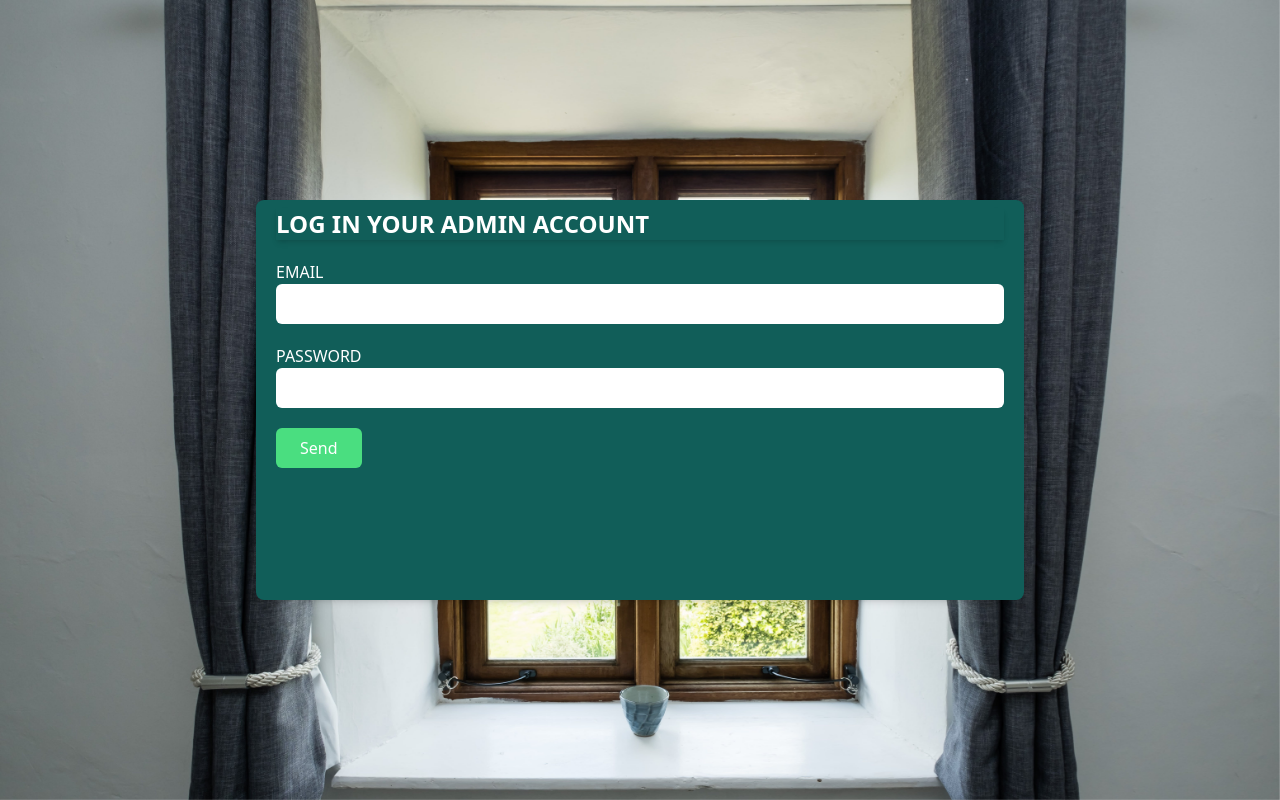
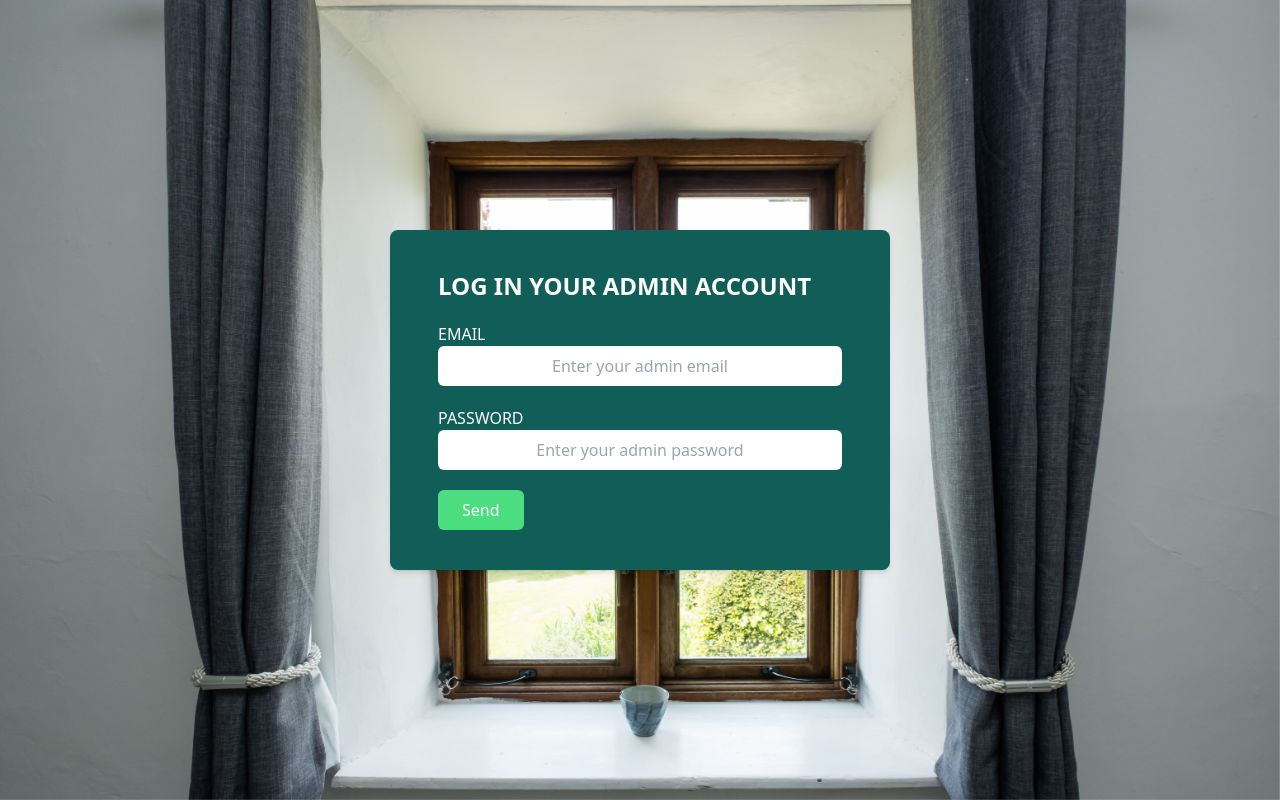
Before and after one commit to Jas-developer/davaodormitel-management-system, a React (Vite) app: page / in a window 1280 px wide. Built offline with nearby package versions, Linux system fonts and the light colour scheme; no server answers.

Commit message:
red design width size

```diff
--- a/src/App.tsx
+++ b/src/App.tsx
@@ -33,10 +33,10 @@ const App = () => {
     <main className="bg-[url('/background.jpg')] overflow-x-hidden md:h-[100vh]  items-center bg-fixed relative bg-cover justify-center flex w-[100%] ">
       <div className="w-[60vw] h-[100vh] md:h-auto p-5 items-center flex justify-center flex-col gap-4">
         <form
-          className=" bg-teal-800 flex flex-col shadow-md rounded-lg text-white py-2 gap-5 w-[60vw] px-5 h-[50vh]"
+          className=" bg-teal-800 flex flex-col shadow-md rounded-lg text-white gap-5 w-[380px] md:w-[500px] px-10 py-10 md:p-12 md:py-10"
           onSubmit={handleSubmit}
         >
-          <h2 className="md:text-2xl text-xl font-semibold shadow-md">
+          <h2 className="md:text-2xl text-xl font-semibold ">
             LOG IN YOUR ADMIN ACCOUNT
           </h2>
           <div className="flex flex-col">
@@ -48,6 +48,7 @@ const App = () => {
               value={DATA.email}
               className="bg-white text-center outline-none py-2 rounded-md"
               onChange={handleChange}
+              placeholder="Enter your admin email"
             />
           </div>
           <div className="flex flex-col">
@@ -56,6 +57,7 @@ const App = () => {
               type="password"
               id="password"
               name="password"
+              placeholder="Enter your admin password"
               value={DATA.password}
               className="bg-white text-gray-900 text-center outline-none py-2 rounded-md"
               onChange={handleChange}
--- a/src/states/UseContext.tsx
+++ b/src/states/UseContext.tsx
@@ -68,6 +68,8 @@ export const ContextProvider: React.FC<Props> = ({ children }) => {
     }
   };
 
+
+
   return (
     <DataProvider.Provider
       value={{
```
